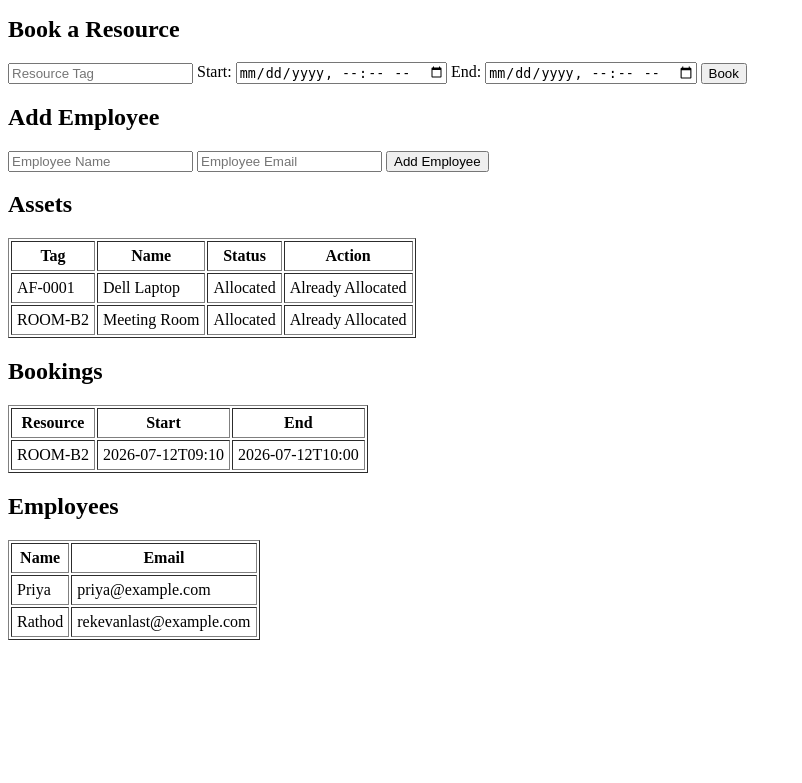
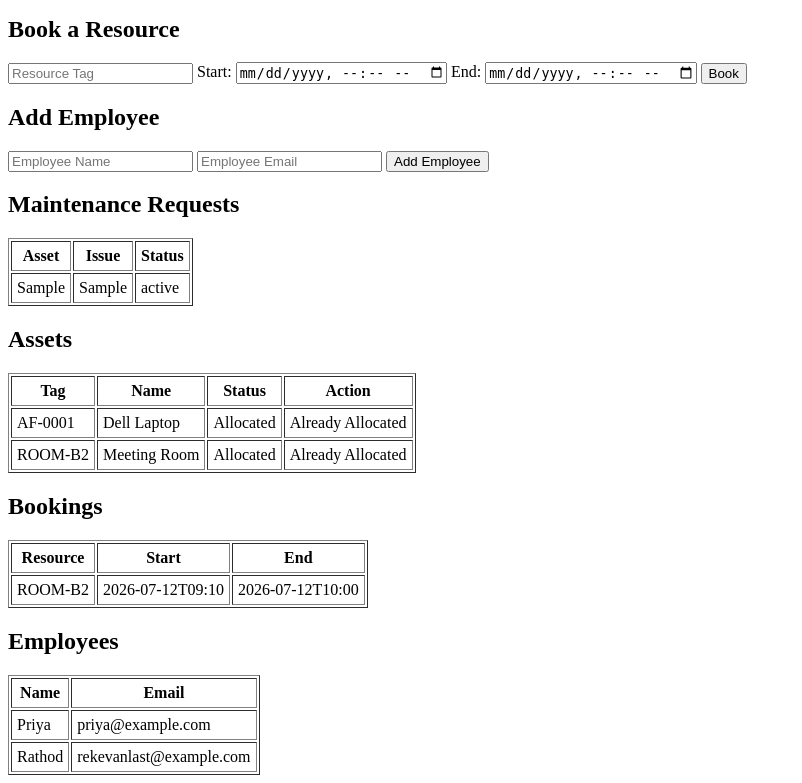
Before and after one commit to gvschaturved2008-IKAI/odoo-hackathon-2026, a Flask app: page / in a window 1280 px wide. Shown: the part 307-1090 px from the top of the page, without its empty margins (0-802 px from the left). Before the commit the page ends 947 px from the top, so only its background shows below. Run offline with Flask 3, Linux system fonts and the light colour scheme; data comes from the database, SQL or seed files in the repository; both versions use the stored data as it was after the commit; tables that the repository leaves empty hold one stand-in row (values such as "Sample post").

Commit message:
Implement AssetFlow MVP

```diff
--- a/app.py
+++ b/app.py
@@ -44,6 +44,15 @@ def init_db():
         employee_email TEXT
     )
     """)
+    # Maintenance requests table
+    cur.execute("""
+    CREATE TABLE IF NOT EXISTS maintenance_requests (
+        id INTEGER PRIMARY KEY AUTOINCREMENT,
+        asset_tag TEXT,
+        issue TEXT,
+        status TEXT
+    )
+    """)
     conn.commit()
     conn.close()
 
@@ -81,6 +90,8 @@ def home():
     cur.execute("SELECT COUNT(*) FROM bookings")
     total_bookings = cur.fetchone()[0]
 
+    cur.execute("SELECT asset_tag, issue, status FROM maintenance_requests")
+    maintenance_requests = cur.fetchall()
     conn.close()
 
     return render_template(
@@ -92,7 +103,8 @@ def home():
         available_assets=available_assets,
         allocated_assets=allocated_assets,
         total_employees=total_employees,
-        total_bookings=total_bookings
+        total_bookings=total_bookings,
+        maintenance_requests=maintenance_requests,
     )
 # Add a new asset using a form
 @app.route("/add_asset", methods=["POST"])
@@ -214,6 +226,23 @@ def add_employee():
 
     conn.close()
     return redirect("/")
+@app.route("/raise_maintenance", methods=["POST"])
+def raise_maintenance():
+    asset_tag = request.form["asset_tag"]
+    issue = request.form["issue"]
+
+    conn = sqlite3.connect("assetflow.db")
+    cur = conn.cursor()
+
+    cur.execute(
+        "INSERT INTO maintenance_requests(asset_tag, issue, status) VALUES (?, ?, ?)",
+        (asset_tag, issue, "Pending")
+    )
+
+    conn.commit()
+    conn.close()
+
+    return redirect("/")
 if __name__ == "__main__":
     init_db()
     app.run(debug=True)
--- a/templates/index.html
+++ b/templates/index.html
@@ -50,7 +50,23 @@
     <input type="email" name="email" placeholder="Employee Email" required>
     <button type="submit">Add Employee</button>
 </form>
+<h2>Maintenance Requests</h2>
 
+<table border="1" cellpadding="5">
+    <tr>
+        <th>Asset</th>
+        <th>Issue</th>
+        <th>Status</th>
+    </tr>
+
+    {% for req in maintenance_requests %}
+    <tr>
+        <td>{{ req[0] }}</td>
+        <td>{{ req[1] }}</td>
+        <td>{{ req[2] }}</td>
+    </tr>
+    {% endfor %}
+</table>
     <h2>Assets</h2>
 
     <table border="1" cellpadding="5">
@@ -114,5 +130,6 @@
     </tr>
     {% endfor %}
 </table>
+
 </body>
 </html>
```
Also changed, not shown: assetflow.db.
